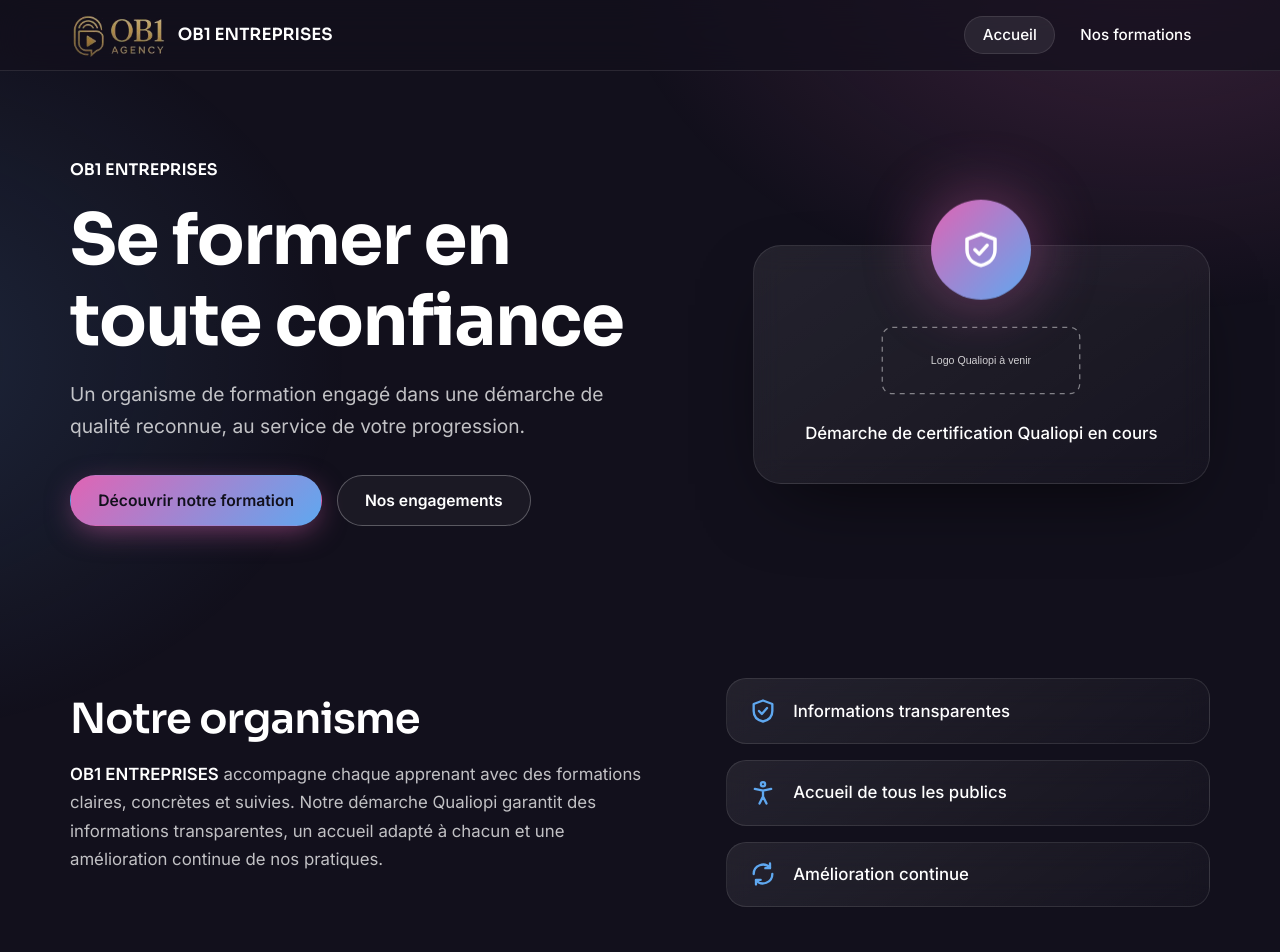
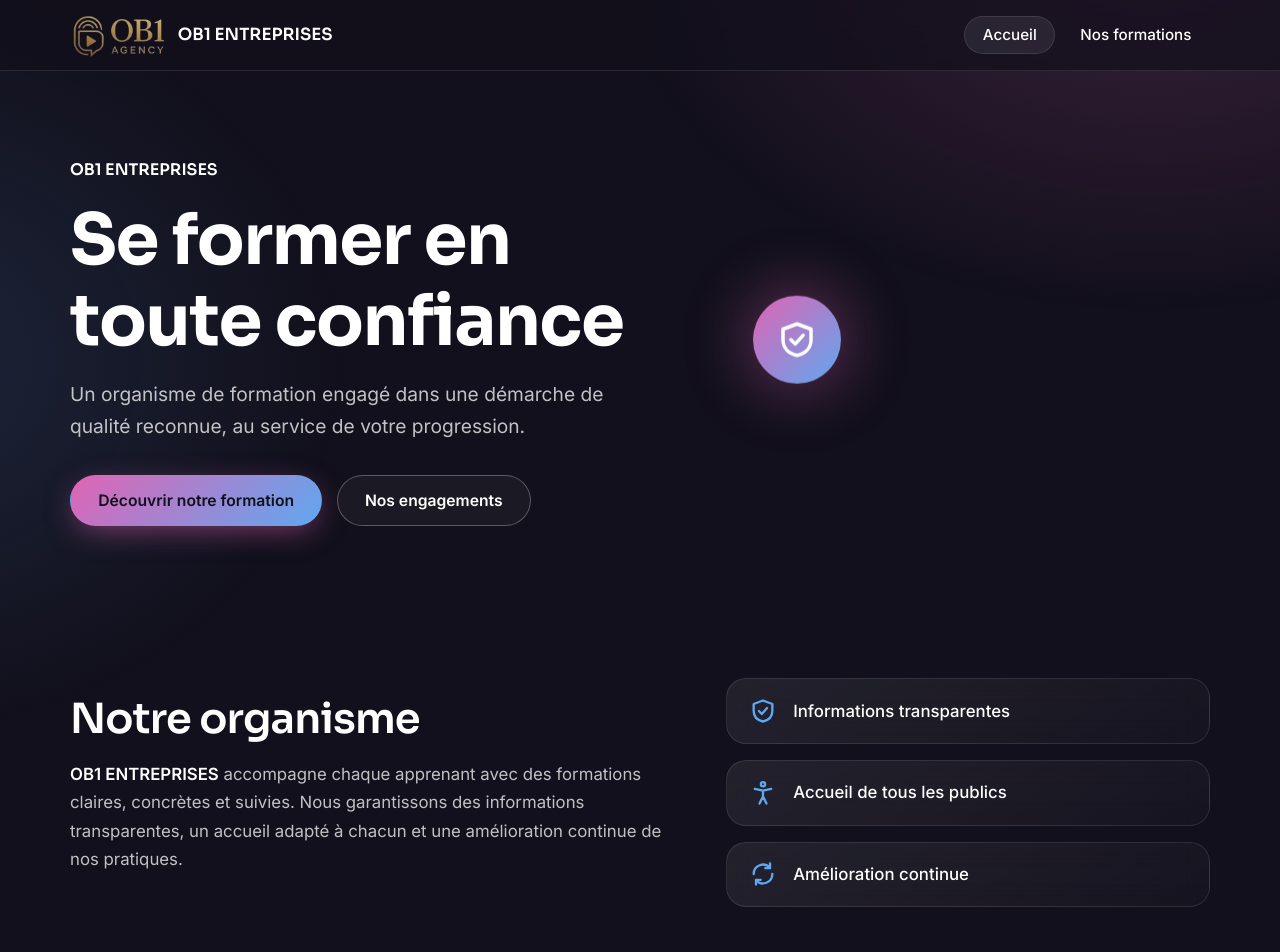
Before and after one commit to katiaa00/Qualiopiwebsite, a plain HTML site: page index.html in a window 1280 px wide. Shown: the top 952 px of the page. Drawn offline with Linux system fonts and the light colour scheme.

Commit message:
ajustement qualiopi

```diff
--- a/index.html
+++ b/index.html
@@ -29,11 +29,11 @@
           <a class="btn btn-outline" href="#engagements">Nos engagements</a>
         </div>
       </div>
-      <div class="glass hero-card">
+
         <div class="orb float"><svg class="ico" viewBox="0 0 24 24" fill="none" stroke="currentColor" stroke-width="2" stroke-linecap="round" stroke-linejoin="round" aria-hidden="true"><path d="M12 3l8 3v6c0 5-3.5 8-8 9-4.5-1-8-4-8-9V6z"/><path d="M8.5 12l2.5 2.5 4.5-5"/></svg></div>
-        <img src="assets/qualiopi-logo.svg" alt="Emplacement du logo Qualiopi" width="200" height="69">
-        <p class="hero-card-text">Démarche de certification Qualiopi en cours</p>
-      </div>
+
+
+
     </div>
   </section>
 
@@ -42,7 +42,7 @@
       <div class="reveal">
         <h2>Notre organisme</h2>
         <!-- TODO: texte à valider -->
-        <p><strong data-org></strong> accompagne chaque apprenant avec des formations claires, concrètes et suivies. Notre démarche Qualiopi garantit des informations transparentes, un accueil adapté à chacun et une amélioration continue de nos pratiques.</p>
+        <p><strong data-org></strong> accompagne chaque apprenant avec des formations claires, concrètes et suivies. Nous garantissons des informations transparentes, un accueil adapté à chacun et une amélioration continue de nos pratiques.</p>
       </div>
       <ul class="points reveal">
         <li class="glass"><svg class="ico" viewBox="0 0 24 24" fill="none" stroke="currentColor" stroke-width="2" stroke-linecap="round" stroke-linejoin="round" aria-hidden="true"><path d="M12 3l8 3v6c0 5-3.5 8-8 9-4.5-1-8-4-8-9V6z"/><path d="M8.5 12l2.5 2.5 4.5-5"/></svg><span>Informations transparentes</span></li>
@@ -71,7 +71,7 @@
 
   <section class="section" id="engagements">
     <div class="container">
-      <div class="section-title reveal"><h2>Nos engagements Qualiopi</h2><p>Des documents publics, accessibles à tous.</p></div>
+      <div class="section-title reveal"><h2>Nos engagements</h2><p>Des documents publics, accessibles à tous.</p></div>
       <div class="grid grid-4">
         <article class="card glass reveal"><div class="orb orb-s"><svg class="ico" viewBox="0 0 24 24" fill="none" stroke="currentColor" stroke-width="2" stroke-linecap="round" stroke-linejoin="round" aria-hidden="true"><path d="M7 3h7l5 5v13H7z"/><path d="M14 3v5h5M10 13h6M10 17h6"/></svg></div><h3>Informations et conditions</h3><p>Nos conditions générales de vente.</p><a class="btn btn-outline" href="#" data-doc="cgv">Consulter les CGV</a></article>
         <article class="card glass reveal"><div class="orb orb-s"><svg class="ico" viewBox="0 0 24 24" fill="none" stroke="currentColor" stroke-width="2" stroke-linecap="round" stroke-linejoin="round" aria-hidden="true"><path d="M9 6h11M9 12h11M9 18h11"/><path d="M4 6l1 1 2-2M4 12l1 1 2-2M4 18l1 1 2-2"/></svg></div><h3>Règlement intérieur</h3><p>Les règles de vie applicables pendant la formation.</p><a class="btn btn-outline" href="#" data-doc="reglement">Consulter</a></article>
--- a/js/main.js
+++ b/js/main.js
@@ -38,7 +38,7 @@
   <footer class="site-footer">
     <div class="container footer-inner">
       <div class="footer-id">
-        <img src="assets/qualiopi-logo.svg" alt="Emplacement du logo Qualiopi" width="160" height="60" loading="lazy">
+
         <p class="footer-name" data-org></p>
       </div>
       <nav aria-label="Liens utiles">
```
Also changed, not shown: formations.html (+1 -1 lines).
